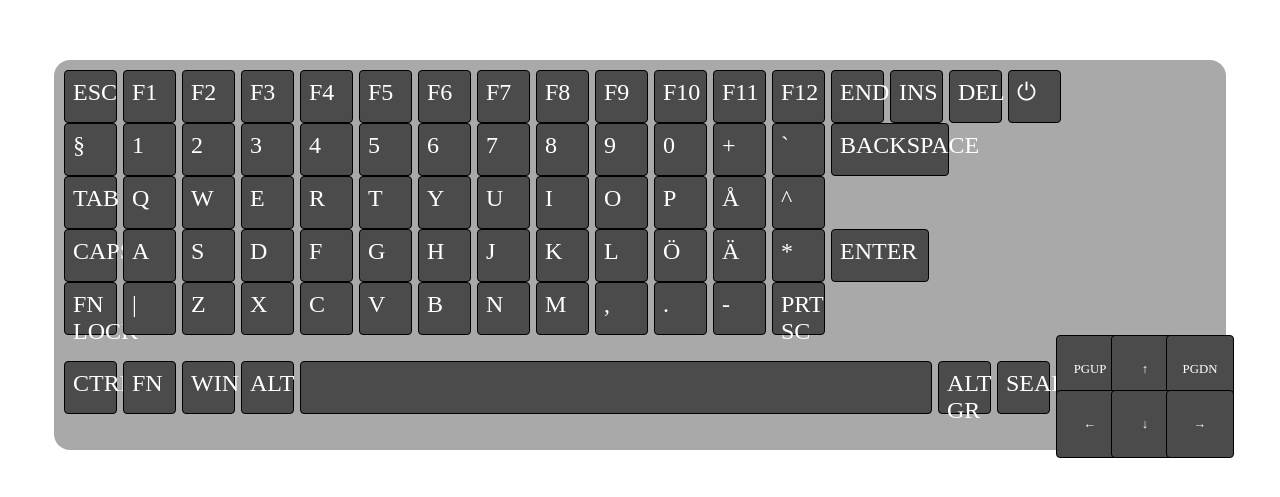
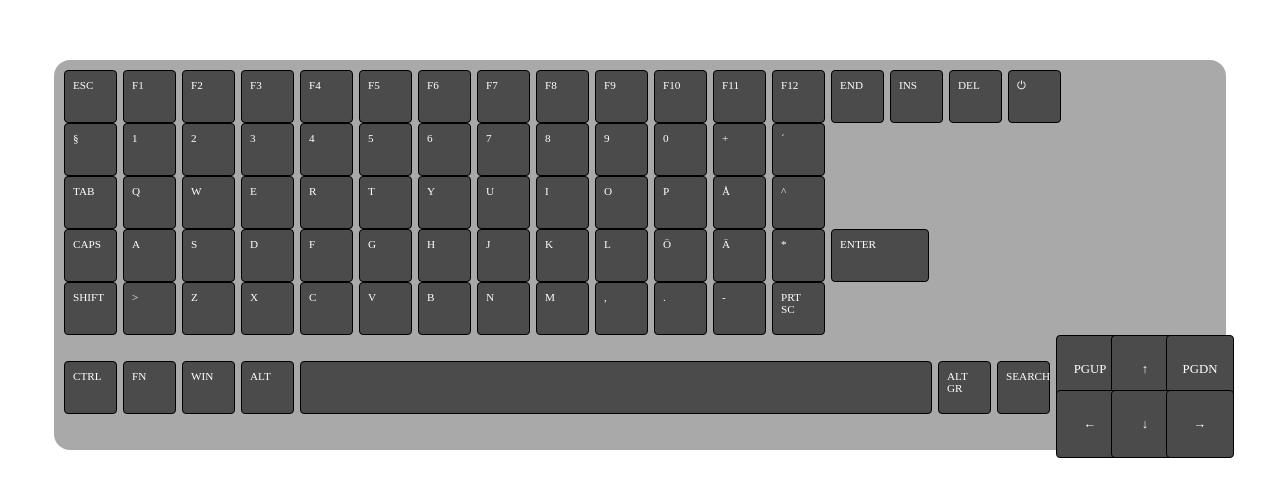
Before and after one commit to maxtumba/max_tumba_examensuppgift, a plain HTML site: page index.html in a window 1280 px wide. Shown: the part 153-650 px from the top of the page. Drawn offline with Linux system fonts and the light colour scheme.

Commit message:
fått klart mucho ska sova nu

```diff
--- a/css/style.css
+++ b/css/style.css
@@ -5,7 +5,7 @@ align-items: center;
 justify-content: space-evenly;
 height: 100vh;
 background: white;
-font-size: 1.5rem;
+font-size: 0.7rem;
 
 }
 
@@ -27,7 +27,7 @@ font-size: 1.5rem;
     gap: 6px;
 }
 .space{
-    flex: 3;
+    flex: 2;
     height: 40px;
     background: grey;
 }
@@ -39,8 +39,9 @@ font-size: 1.5rem;
     border-radius: 4px;
     color: white;
     background-color: rgb(75, 75, 75);
+    transition: background-color 0.15s, ease, transform 0.05s ease;
 }
-.key:active{
+.key.active{
     background-color: red;
     color: yellow;
     transform: scale(0.95);
--- a/index.html
+++ b/index.html
@@ -9,106 +9,104 @@
 <body>
         <div class = "keyboard">
             <div class="row">
-                <div class="key">ESC</div>
-                <div class="key">F1</div>
-                <div class="key">F2</div>
-                <div class="key">F3</div>
-                <div class="key">F4</div>
-                <div class="key">F5</div>
-                <div class="key">F6</div>
-                <div class="key">F7</div>
-                <div class="key">F8</div>
-                <div class="key">F9</div>
-                <div class="key">F10</div>
-                <div class="key">F11</div>
-                <div class="key">F12</div>
-                <div class="key">END</div>
-                <div class="key">INS</div>
-                <div class="key">DEL</div>
-                <div class="key">⏻</div>
+                <div class="key" data-key="esc">ESC</div>
+                <div class="key" data-key="f1">F1</div>
+                <div class="key" data-key="f2">F2</div>
+                <div class="key" data-key="f3">F3</div>
+                <div class="key" data-key="f4">F4</div>
+                <div class="key" data-key="f5">F5</div>
+                <div class="key" data-key="f6">F6</div>
+                <div class="key" data-key="f7">F7</div>
+                <div class="key" data-key="f8">F8</div>
+                <div class="key" data-key="f9">F9</div>
+                <div class="key" data-key="f10">F10</div>
+                <div class="key" data-key="f11">F11</div>
+                <div class="key" data-key="f12">F12</div>
+                <div class="key" data-key="end">END</div>
+                <div class="key" data-key="insert">INS</div>
+                <div class="key" data-key="delete">DEL</div>
+                <div class="key" data-key="power">⏻</div>
             </div>
             <div class="row">
-                <div class="key">§</div>
-                <div class="key">1</div>
-                <div class="key">2</div>
-                <div class="key">3</div>
-                <div class="key">4</div>
-                <div class="key">5</div>
-                <div class="key">6</div>
-                <div class="key">7</div>
-                <div class="key">8</div>
-                <div class="key">9</div>
-                <div class="key">0</div>
-                <div class="key">+</div>
-                <div class="key">`</div>
-                <div class="key backspace">BACKSPACE</div>
+                <div class="key" data-key="section">§</div>
+                <div class="key" data-key="1">1</div>
+                <div class="key" data-key="2">2</div>
+                <div class="key" data-key="3">3</div>
+                <div class="key" data-key="4">4</div>
+                <div class="key" data-key="5">5</div>
+                <div class="key" data-key="6">6</div>
+                <div class="key" data-key="7">7</div>
+                <div class="key" data-key="8">8</div>
+                <div class="key" data-key="9">9</div>
+                <div class="key" data-key="0">0</div>
+                <div class="key" data-key="+">+</div>
+                <div class="key" data-key="backtick">´</div>
             </div>
             <div class="row">
-                <div class="key">TAB</div>
-                <div class="key">Q</div>
-                <div class="key">W</div>
-                <div class="key">E</div>
-                <div class="key">R</div>
-                <div class="key">T</div>
-                <div class="key">Y</div>
-                <div class="key">U</div>
-                <div class="key">I</div>
-                <div class="key">O</div>
-                <div class="key">P</div>
-                <div class="key">Å</div>
-                <div class="key">^</div>
+                <div class="key" data-key="tab">TAB</div>
+                <div class="key" data-key="q">Q</div>
+                <div class="key" data-key="w">W</div>
+                <div class="key" data-key="e">E</div>
+                <div class="key" data-key="r">R</div>
+                <div class="key"data-key="t">T</div>
+                <div class="key"data-key="y">Y</div>
+                <div class="key"data-key="u">U</div>
+                <div class="key"data-key="i">I</div>
+                <div class="key"data-key="o">O</div>
+                <div class="key" data-key="p">P</div>
+                <div class="key" data-key="å">Å</div>
+                <div class="key" data-key="upthing">^</div>
             </div>
             <div class="row">
-                <div class="key">CAPS</div>
-                <div class="key">A</div>
-                <div class="key">S</div>
-                <div class="key">D</div>
-                <div class="key">F</div>
-                <div class="key">G</div>
-                <div class="key">H</div>
-                <div class="key">J</div>
-                <div class="key">K</div>
-                <div class="key">L</div>
-                <div class="key">Ö</div>
-                <div class="key">Ä</div>
-                <div class="key">*</div>
-                <div class="key enter">ENTER</div>
+                <div class="key"data-key="caps">CAPS</div>
+                <div class="key"data-key="a">A</div>
+                <div class="key"data-key="s">S</div>
+                <div class="key"data-key="d">D</div>
+                <div class="key"data-key="f">F</div>
+                <div class="key"data-key="g">G</div>
+                <div class="key"data-key="h">H</div>
+                <div class="key"data-key="j">J</div>
+                <div class="key"data-key="k">K</div>
+                <div class="key"data-key="l">L</div>
+                <div class="key"data-key="ö">Ö</div>
+                <div class="key"data-key="ä">Ä</div>
+                <div class="key" data-key="star">*</div>
+                <div class="key enter"data-key="enter">ENTER</div>
             </div>
             <div class="row">
-                <div class="key">FN LOCK</div>
-                <div class="key">|</div>
-                <div class="key">Z</div>
-                <div class="key">X</div>
-                <div class="key">C</div>
-                <div class="key">V</div>
-                <div class="key">B</div>
-                <div class="key">N</div>
-                <div class="key">M</div>
-                <div class="key">,</div>
-                <div class="key">.</div>
-                <div class="key">-</div>
-                <div class="key">PRT SC</div>
-
+                <div class="key" data-key="leftshift">SHIFT</div>
+                <div class="key" data-key=">">></div>
+                <div class="key"data-key="z">Z</div>
+                <div class="key"data-key="x">X</div>
+                <div class="key"data-key="c">C</div>
+                <div class="key"data-key="v">V</div>
+                <div class="key"data-key="b">B</div>
+                <div class="key"data-key="n">N</div>
+                <div class="key"data-key="m">M</div>
+                <div class="key"data-key=",">,</div>
+                <div class="key"data-key=".">.</div>
+                <div class="key"data-key="-">-</div>
+                <div class="key"data-key="rightshift">PRT SC</div>
             </div>
             <div class="row">
 
-                <div class="key">CTRL</div>
-                <div class="key">FN</div>
-                <div class="key">WIN</div>
-                <div class="key">ALT</div>
-                <div class="key space"></div>
-                <div class="key">ALT GR</div>
-                <div class="key">SEARCH</div>
+                <div class="key"data-key="control">CTRL</div>
+                <div class="key"data-key="function">FN</div>
+                <div class="key"data-key="windowskey">WIN</div>
+                <div class="key"data-key="alt">ALT</div>
+                <div class="key space"data-key=" "></div>
+                <div class="key"data-key="altgr">ALT GR</div>
+                <div class="key"data-key="search">SEARCH</div>
 
                 <div class="arrow-key">
 
-                    <div class="key small">PGUP</div>
-                    <div class="key small">↑</div>
-                    <div class="key small">PGDN</div>
+                    <div class="key small"data-key="pageup">PGUP</div>
+                    <div class="key small"data-key="uparrow">↑</div>
+                    <div class="key small"data-key="pagedown">PGDN</div>
 
-                    <div class="key small">←</div>
-                    <div class="key small">↓</div>
-                    <div class="key small">→</div>
+                    <div class="key small"data-key="leftarrow">←</div>
+                    <div class="key small"data-key="downarrow">↓</div>
+                    <div class="key small"data-key="leftarrow">→</div>
                 </div>
             </div>
 
--- a/js/script.js
+++ b/js/script.js
@@ -0,0 +1,25 @@
+
+const audio = new Audio("filer/keyboardclick.mp3");
+
+
+document.addEventListener("keydown", (e) => {
+    const key = e.key.toLowerCase();
+
+    const el = document.querySelector(`[data-key="${key}"]`)
+    if (el) {
+        el.classList.add("active");
+    }
+    audio.currentTime = 0;
+
+    audio.play();
+});
+
+document.addEventListener("keyup", (e) => {
+    const key= e.key.toLowerCase();
+
+    const el = document.querySelector(`[data-key="${key}"]`);
+    if (el)
+    {
+        el.classList.remove("active");
+    }
+});
```
Also changed, not shown: 1 other file.
